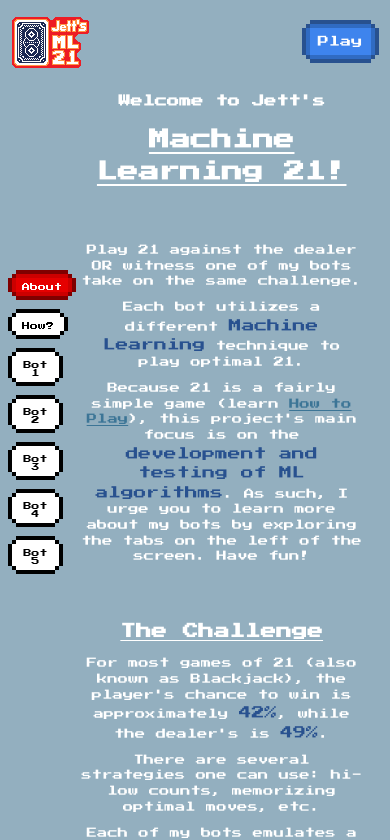
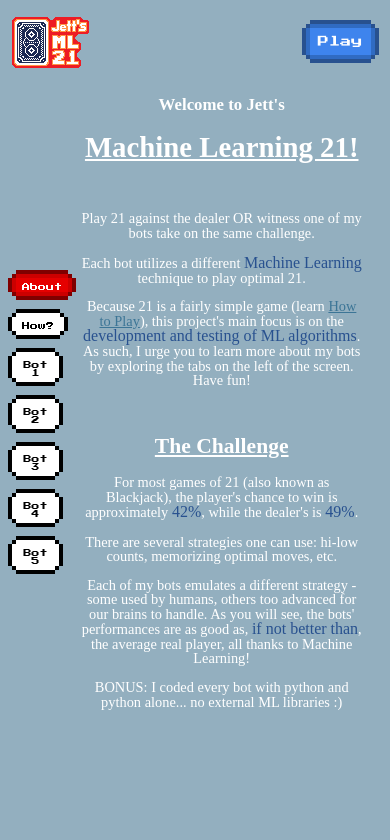
Before and after one commit to jettneubacher/MachineLearning21, a React (Vite) app: page / in a window 390 px wide. Shown: the top 840 px of the page. Built offline with nearby package versions, Linux system fonts and the light colour scheme; no server answers.

Commit message:
About font

```diff
--- a/src/components/css/about.css
+++ b/src/components/css/about.css
@@ -39,13 +39,15 @@
     width: 90%;
     margin-left: 11%;
     margin-right: 5%;
-    font-size: 0.75rem;
-    line-height: 1.5;
+    font-size: 1.25rem;
+    line-height: 1;
     text-align: center;
+    font-family:'Times New Roman', Times, serif;
+
 }
 
 .tab-group {
-    padding-bottom: 2rem;
+    padding-bottom: 1rem;
 }
 
 
@@ -59,7 +61,7 @@
 }
 
 .emphasis {
-    font-size: 0.8rem;
+    font-size: 1.3rem;
     color: var(--eText);
 }
 
@@ -162,7 +164,10 @@ html {
         margin-left: 25%;
         padding-left: 1rem;
         margin-right: 5%;
-        font-size: 0.6rem;
+        font-size: 1rem;
+    }
+    .emphasis {
+        font-size: 1rem;
     }
 
     .strat-table th {
@@ -190,7 +195,8 @@ html {
 
     }
     .about-content{
-        font-size: 0.65rem;
+        font-size: 0.9rem;
         margin-left: 15%;
    }
+
 }
```
